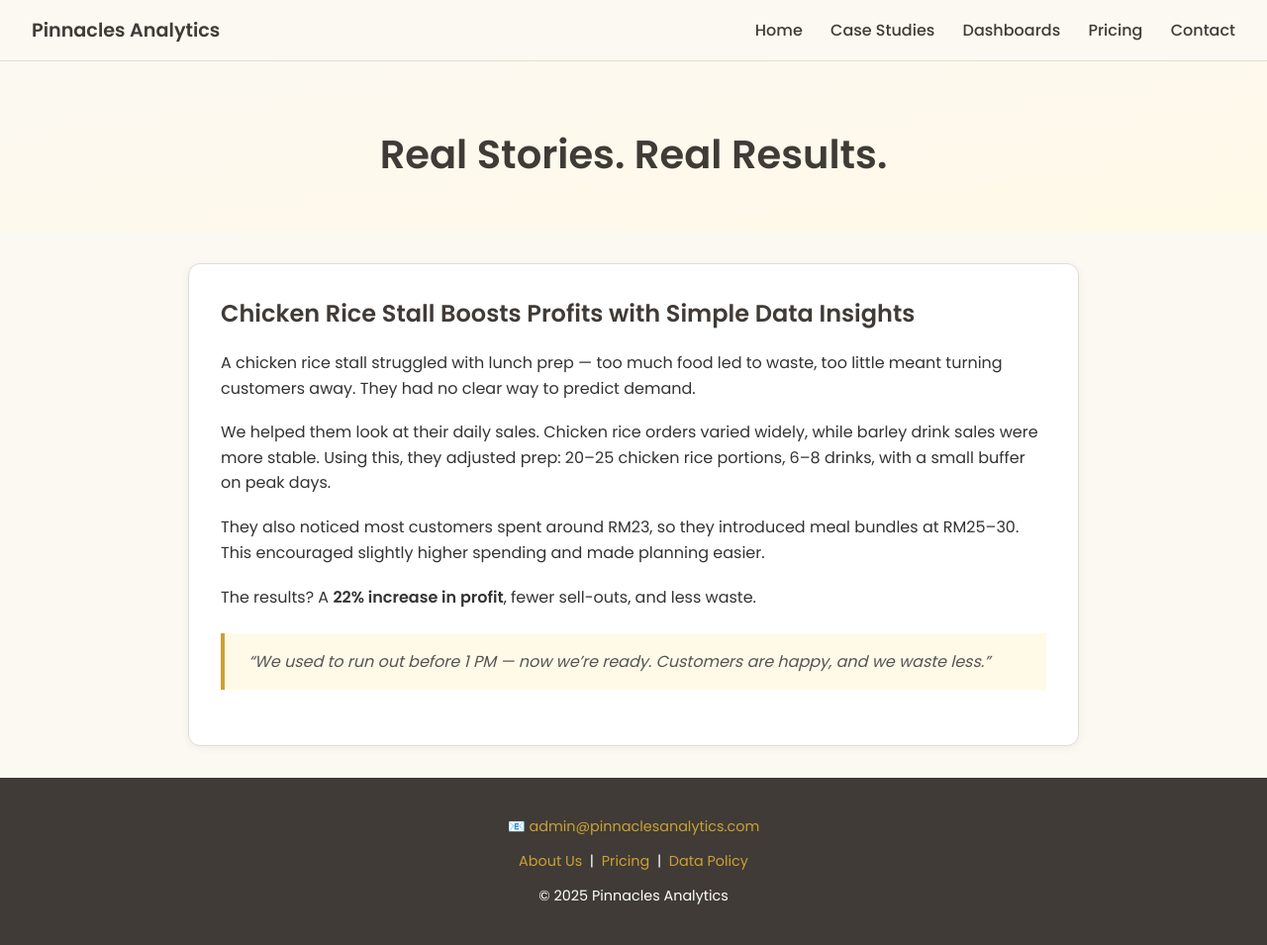
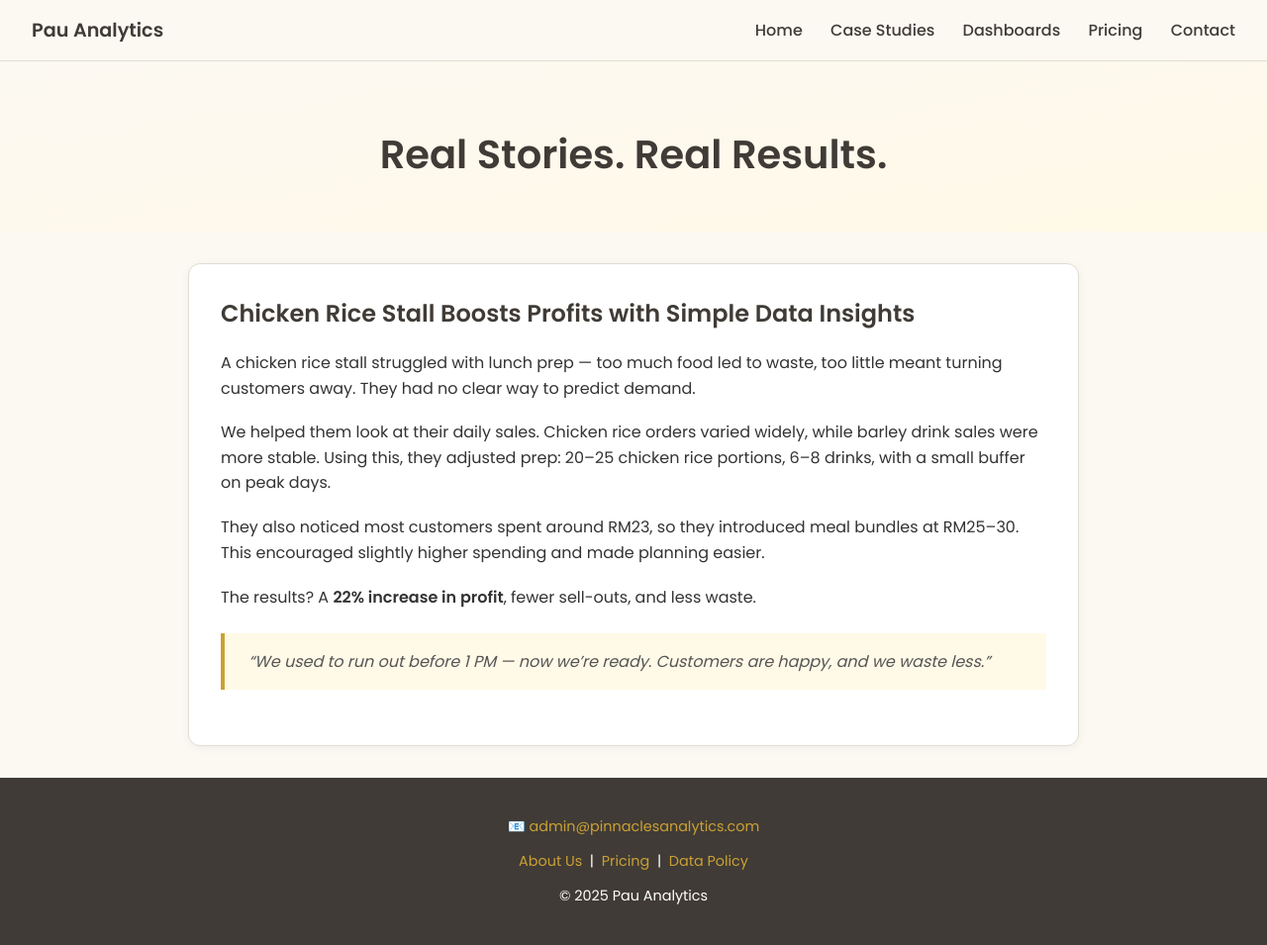
Before and after one commit to lyven81/pinnacles-learning-website, a Jekyll site: the page case-study/case-study-1.html, which Jekyll copies as it is, in a window 1280 px wide. Shown: the whole page at 99% size. Built offline with Jekyll 4.4.1, drawn with Linux system fonts in a browser that asks for light colours.

Commit message:
Update case-study-1.html

```diff
--- a/case-study/case-study-1.html
+++ b/case-study/case-study-1.html
@@ -3,7 +3,7 @@
 <head>
   <meta charset="UTF-8" />
   <meta name="viewport" content="width=device-width, initial-scale=1.0" />
-  <title>Real Stories | Pinnacles Analytics</title>
+  <title>Real Stories | Pau Analytics</title>
   <link href="https://fonts.googleapis.com/css2?family=Poppins:wght@400;500;600&display=swap" rel="stylesheet" />
   <style>
     html, body {
@@ -133,13 +133,13 @@
 <body>
 
   <div class="navbar">
-    <div class="brand">Pinnacles Analytics</div>
+    <div class="brand">Pau Analytics</div>
     <nav>
-      <a href="http://www.pinnaclesanalytics.com/index.html">Home</a>
-      <a href="http://www.pinnaclesanalytics.com/case-studies.html">Case Studies</a>
-      <a href="http://www.pinnaclesanalytics.com/dashboard.html">Dashboards</a>
-      <a href="http://www.pinnaclesanalytics.com/pricing.html">Pricing</a>
-      <a href="http://www.pinnaclesanalytics.com/contact.html">Contact</a>
+      <a href="http://www.pauanalytics.com/index.html">Home</a>
+      <a href="http://www.pauanalytics.com/case-studies.html">Case Studies</a>
+      <a href="http://www.pauanalytics.com/dashboard.html">Dashboards</a>
+      <a href="http://www.pauanalytics.com/pricing.html">Pricing</a>
+      <a href="http://www.pauanalytics.com/contact.html">Contact</a>
     </nav>
   </div>
 
@@ -164,13 +164,13 @@
   </main>
 
   <footer>
-    <p>📧 <a href="mailto:admin@pinnaclesanalytics.com">admin@pinnaclesanalytics.com</a></p>
+    <p>📧 <a href="mailto:admin@pauanalytics.com">admin@pinnaclesanalytics.com</a></p>
     <p>
-      <a href="http://www.pinnaclesanalytics.com/about.html">About Us</a> &nbsp;|&nbsp;
-      <a href="http://www.pinnaclesanalytics.com/pricing.html">Pricing</a> &nbsp;|&nbsp;
-      <a href="http://www.pinnaclesanalytics.com/privacy-policy.html">Data Policy</a>
+      <a href="http://www.pauanalytics.com/about.html">About Us</a> &nbsp;|&nbsp;
+      <a href="http://www.pauanalytics.com/pricing.html">Pricing</a> &nbsp;|&nbsp;
+      <a href="http://www.pauanalytics.com/privacy-policy.html">Data Policy</a>
     </p>
-    <p>© 2025 Pinnacles Analytics</p>
+    <p>© 2025 Pau Analytics</p>
   </footer>
 
 </body>
```
